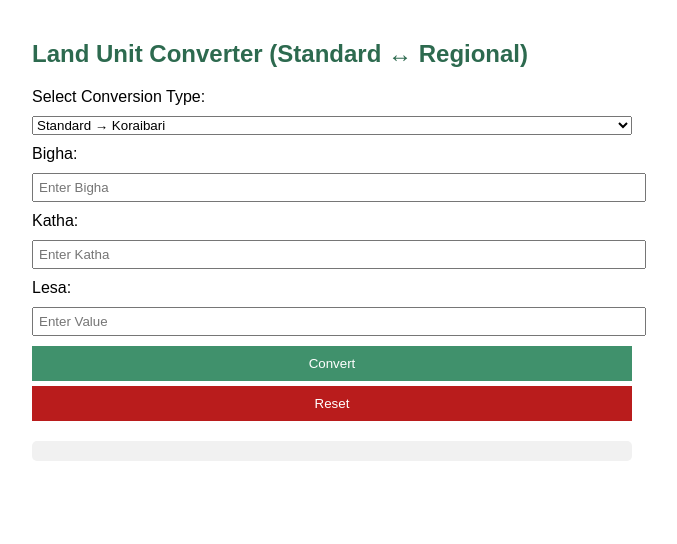
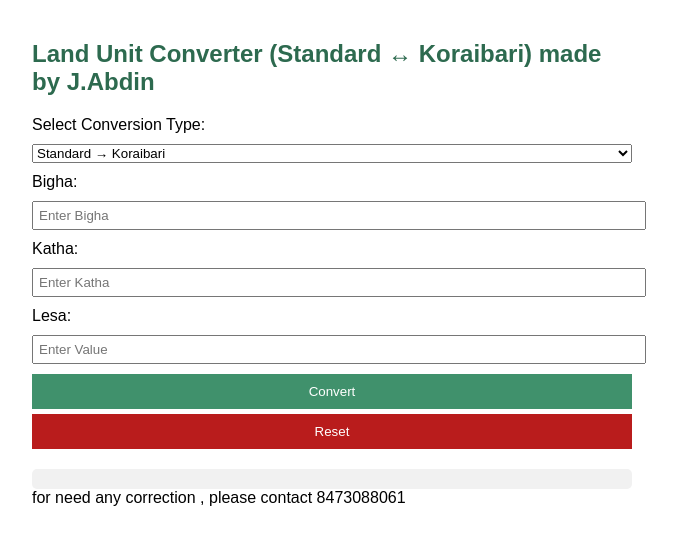
Before and after one commit to Sk-Mohammad-Joynal-Abdin/land-converter-made-by-j.-abdin, a plain HTML site: page index.html in a window 1280 px wide. Shown: the whole page, without its empty margins (308-985 px from the left). Drawn offline with Linux system fonts and the light colour scheme.

Commit message:
Update index.html

```diff
--- a/index.html
+++ b/index.html
@@ -45,7 +45,7 @@
 </head>
 <body>
 
-  <h2>Land Unit Converter (Standard ↔ Regional)</h2>
+  <h2>Land Unit Converter (Standard ↔ Koraibari) made by J.Abdin </h2>
 
   <label for="system">Select Conversion Type:</label>
   <select id="system" onchange="updateLabels()">
@@ -136,4 +136,5 @@
     updateLabels();
   </script>
 </body>
+  <footer> for need any correction , please contact 8473088061</footer>
 </html>
```
